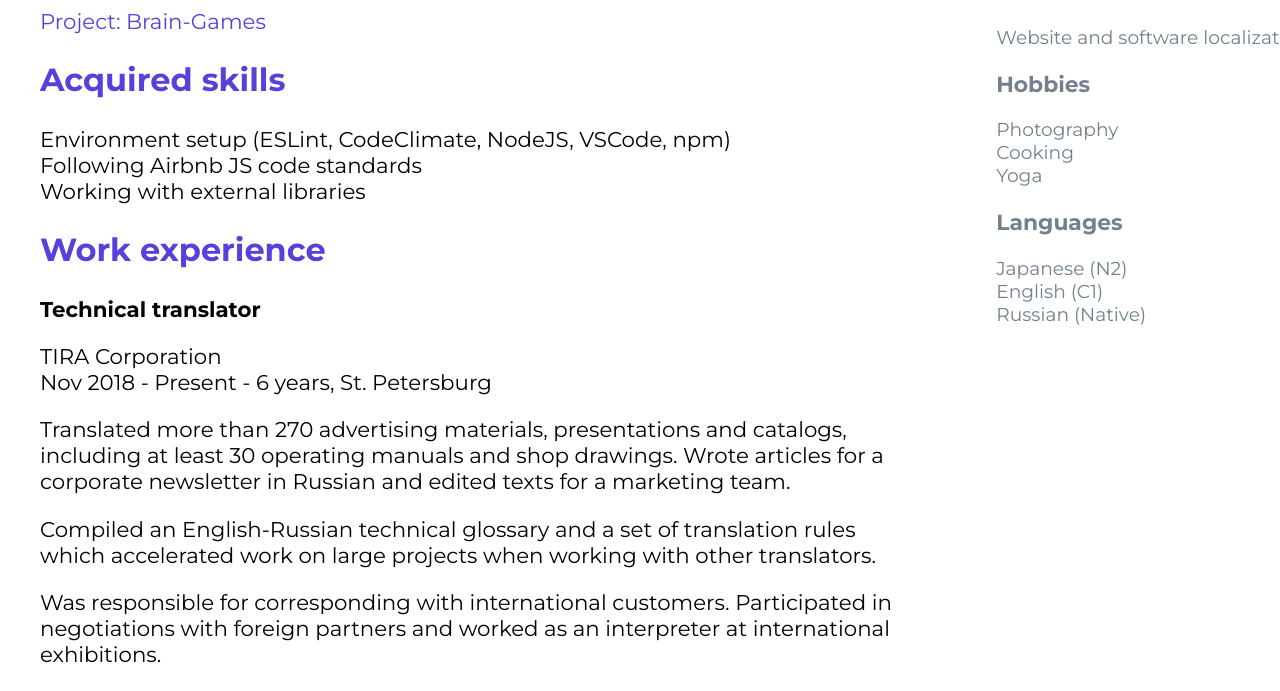
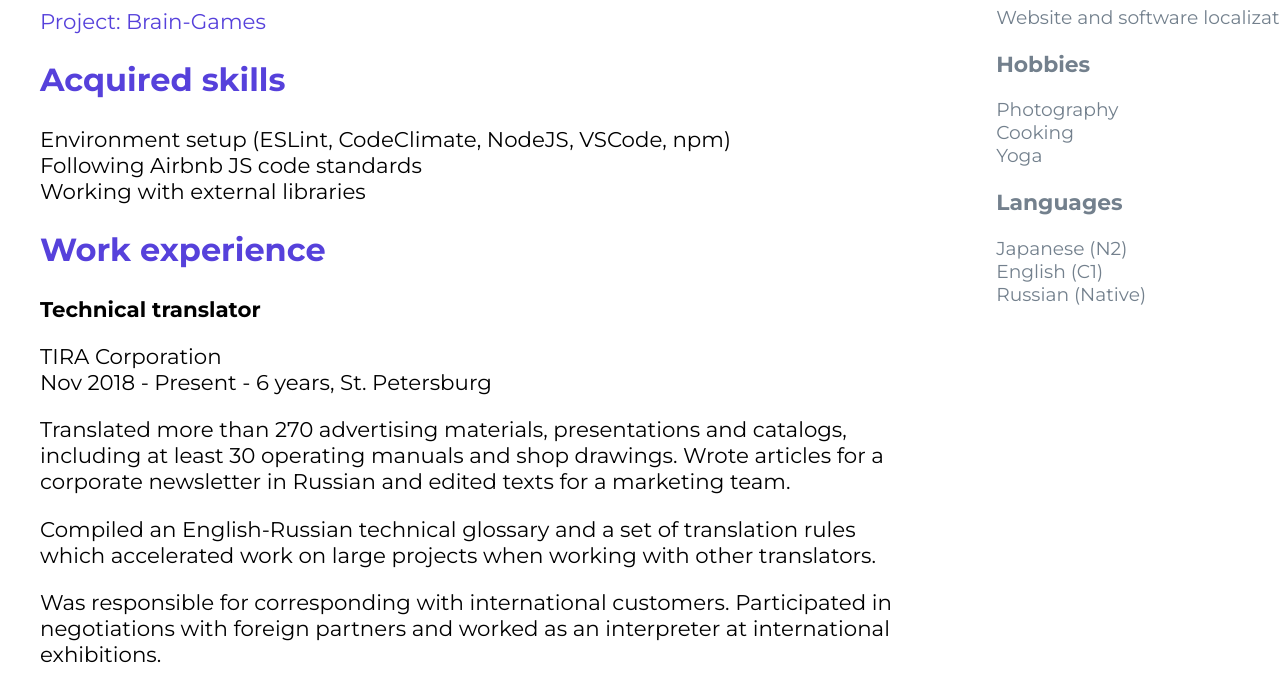
Before and after one commit to renyash/rsschool-cv, a plain HTML site: page index.html in a window 1280 px wide. Shown: the part 668-1359 px from the top of the page. Drawn offline with Linux system fonts and the light colour scheme.

Commit message:
fix: fix nav-main padding

```diff
--- a/style.css
+++ b/style.css
@@ -41,7 +41,7 @@
   }
   .nav-main {
     width: 30%;
-    padding: 40px;
+    padding: 20px 40px 40px 40px;
     font-size: 14pt;
     color: #73808D;
   }
```
